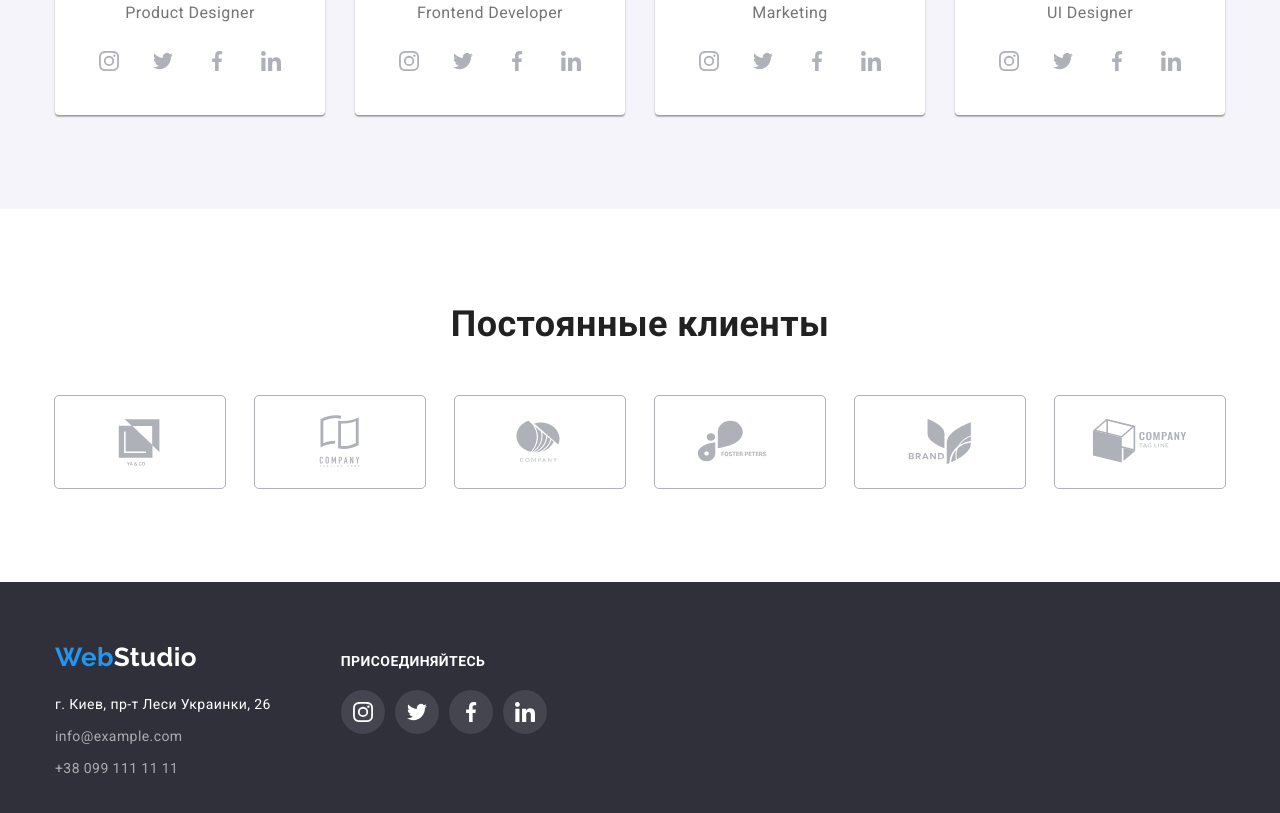
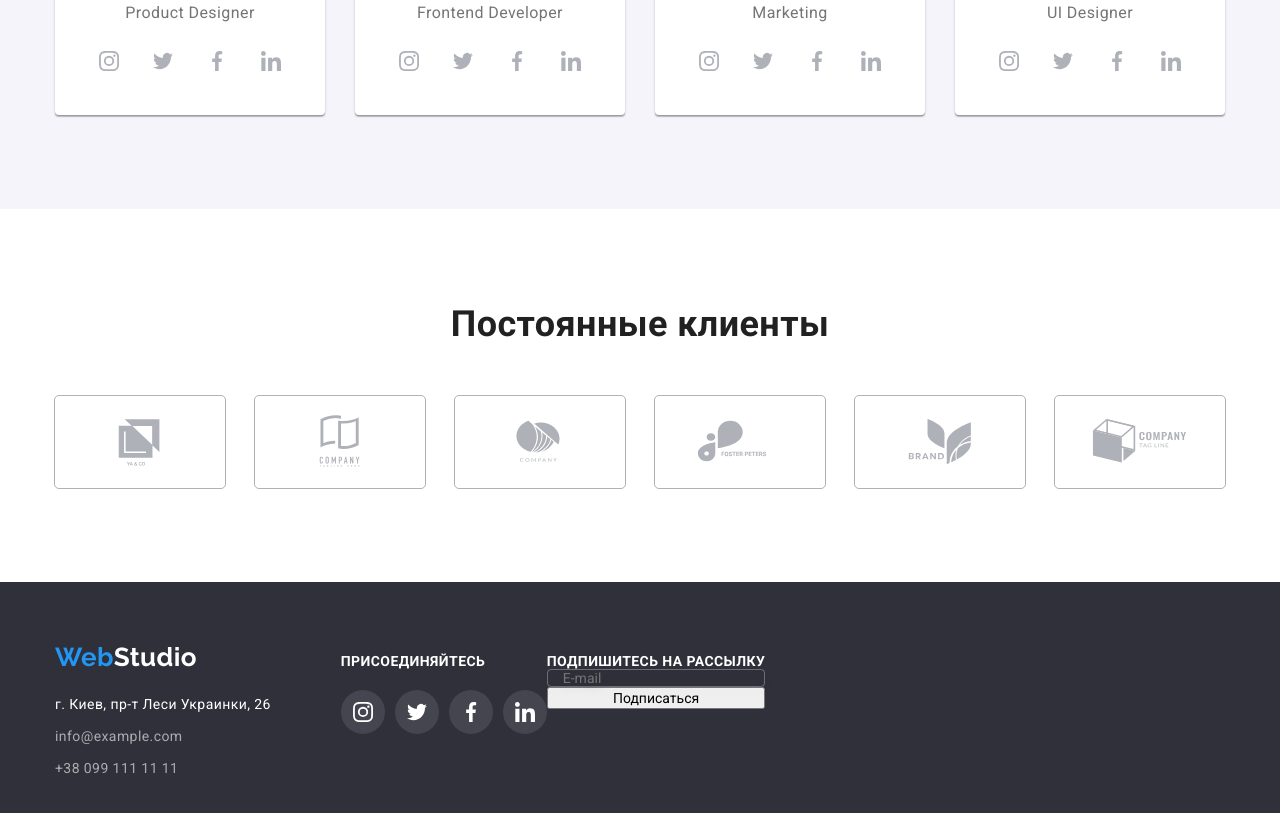
Before and after one commit to Juliana-Kit/goit-markup-hw-05, a plain HTML site: page index.html in a window 1280 px wide. Shown: the part 2103-2916 px from the top of the page. Drawn offline with nearby package versions, Linux system fonts and the light colour scheme.

Commit message:
Update index.html

```diff
--- a/index.html
+++ b/index.html
@@ -482,6 +482,11 @@
             </li>
           </ul>
         </div>
+        <div class="footer-form">
+          <label for="distribution">Подпишитесь на рассылку</label>
+          <input type="email" name="distribution" id="distribution" placeholder="E-mail">
+          <button type="submit">Подписаться</button>
+        </div>
       </div>
     </footer>
 
```
